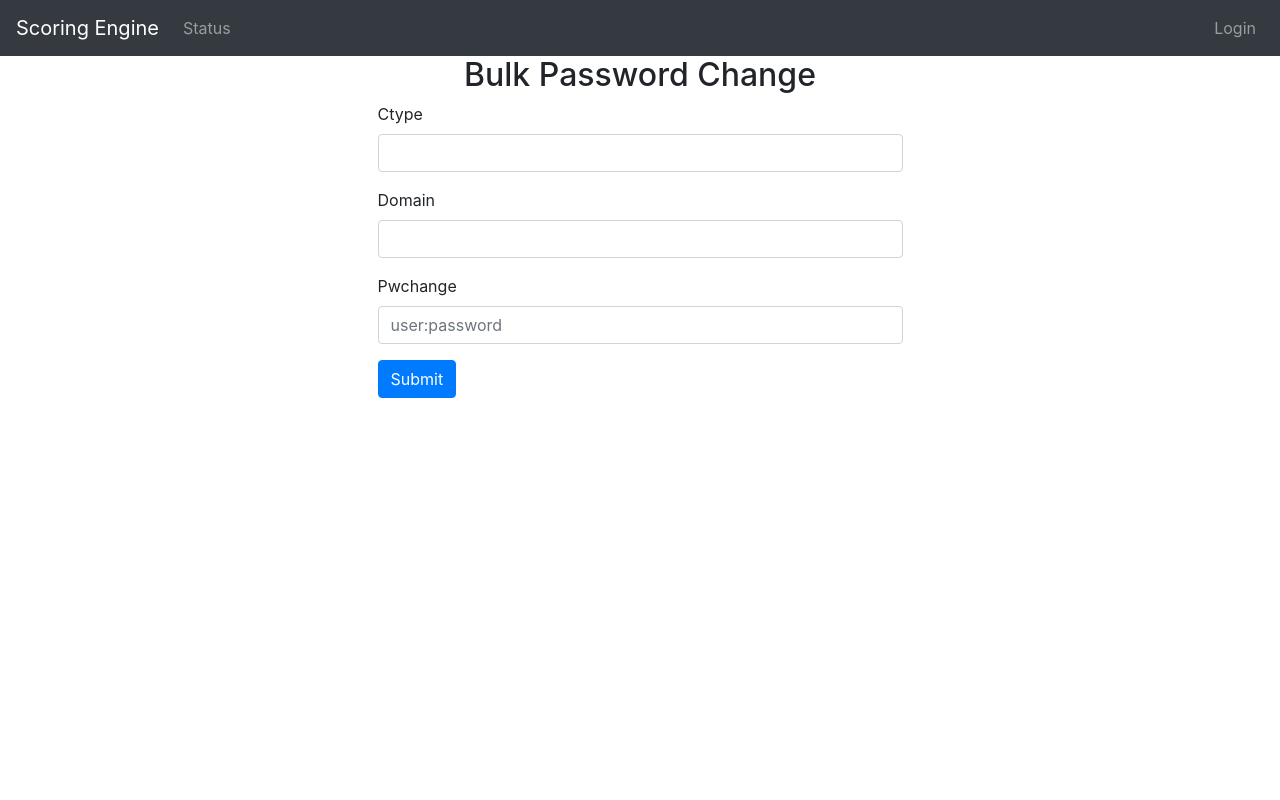
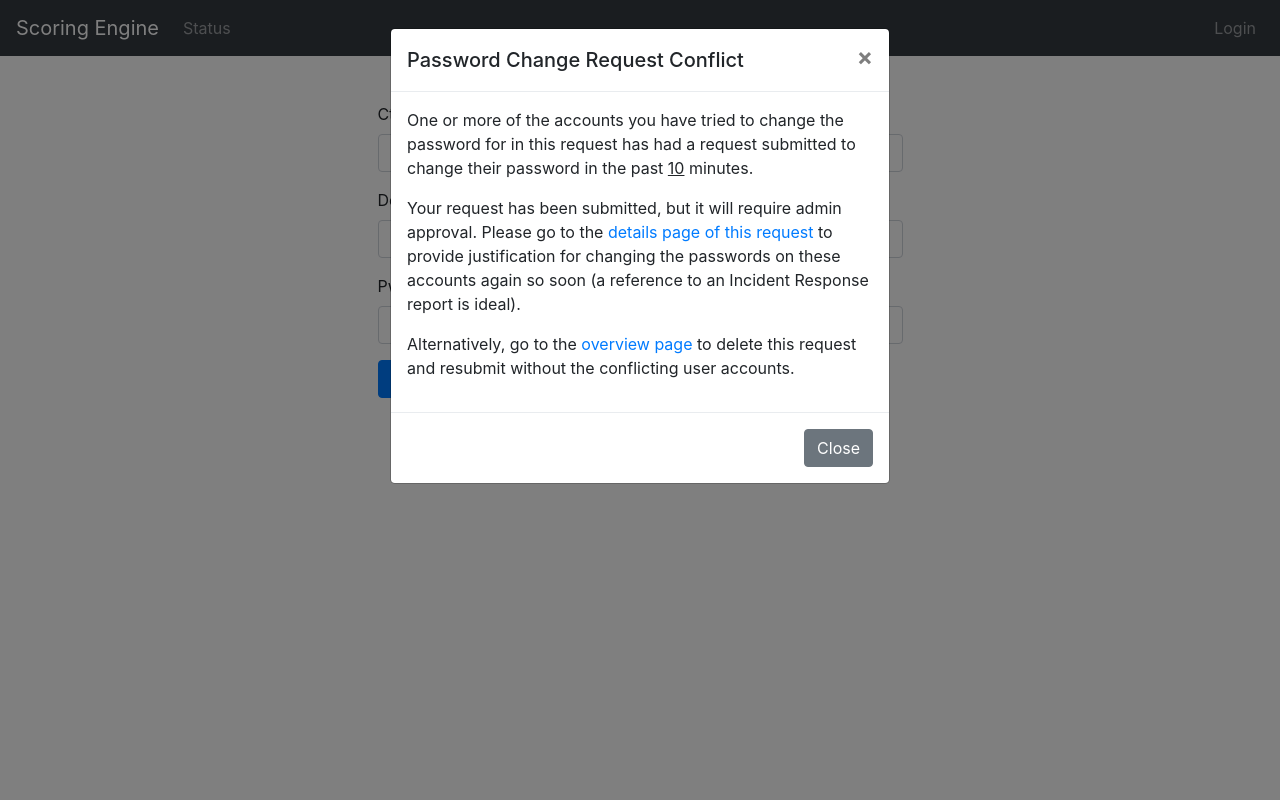
Before and after one commit to DSU-DefSec/ScoringEngine, a Flask app: template scoring/web/templates/pcr_new.html in a window 1280 px wide. Run offline with Flask 2, Linux system fonts and the light colour scheme; the template is opened without the code that fills it: most values are stand-ins (such as "Sample title", 1, 10 or a date in 2020); form fields are guessed from the names that the template uses; parts of the project's set-up code (start-up, migrations or seed data) failed here and were passed over; some libraries are stand-ins or nearby versions.

Commit message:
Password change request submission page.

```diff
--- a/scoring/web/server.py
+++ b/scoring/web/server.py
@@ -13,6 +13,7 @@ from flask_login import LoginManager, login_user, logout_user, login_required
 from .model import User, PasswordChangeRequest, PCRStatus
 from .decorators import *
 import db
+import re
 
 app = Flask(__name__)
 app.secret_key = 'this is a secret'
@@ -137,16 +138,20 @@ def pcr_details():
             pcr.set_team_comment(comment)
         return redirect(url_for('pcr_details') + '?id={}'.format(pcr_id))
 
-@app.route('/new-pcr', methods=['GET', 'POST'])
+@app.route('/new_pcr', methods=['GET', 'POST'])
 @login_required
 def new_pcr():
     """
     Render the password change request form.
     """
+    window = 60
+    pcr_id = 0
     form = PasswordChangeForm(wm)
+    conflict = False
     success = False
     if request.method == 'POST':
         if form.validate_on_submit():
+            success = True
             user = flask_login.current_user
             if user.is_admin:
                 team_id = form.team.data
@@ -157,9 +162,19 @@ def new_pcr():
             service_id = form.service.data
             pwchange = form.pwchange.data
 
-            wm.change_passwords(team_id, domain_id, service_id, pwchange)
-            success = True
-    return render_template('pcr_new.html', form=form, success=success)
+            pwchange = [line.split(':') for line in pwchange.split('\r\n')]
+            creds = []
+            for line in pwchange:
+                if len(line) >= 2:
+                    username = re.sub('\s+', '', line[0])
+                    password = re.sub('\s+', '', ':'.join(line[1:]))
+                    creds.append((username, password))
+            pcr = PasswordChangeRequest(team_id, PCRStatus.PENDING, creds, service_id=service_id, domain_id=domain_id)
+            conflict = pcr.conflicts(window)
+            if conflict:
+                pcr.set_status(PCRStatus.APPROVAL)
+            pcr_id = pcr.id
+    return render_template('pcr_new.html', form=form, window=window, pcr_id=pcr_id, success=success, conflict=conflict)
 
 @app.route('/result_log', methods=['GET'])
 @login_required
--- a/scoring/web/templates/base.html
+++ b/scoring/web/templates/base.html
@@ -5,6 +5,10 @@
 <link rel="stylesheet" href="https://maxcdn.bootstrapcdn.com/bootstrap/4.0.0/css/bootstrap.min.css" integrity="sha384-Gn5384xqQ1aoWXA+058RXPxPg6fy4IWvTNh0E263XmFcJlSAwiGgFAW/dAiS6JXm" crossorigin="anonymous">
 <link rel="stylesheet" href="https://use.fontawesome.com/releases/v5.0.13/css/all.css" integrity="sha384-DNOHZ68U8hZfKXOrtjWvjxusGo9WQnrNx2sqG0tfsghAvtVlRW3tvkXWZh58N9jp" crossorigin="anonymous">
 <link href="static/css/style.css" rel="stylesheet">
+<script src="https://code.jquery.com/jquery-3.2.1.slim.min.js" integrity="sha384-KJ3o2DKtIkvYIK3UENzmM7KCkRr/rE9/Qpg6aAZGJwFDMVNA/GpGFF93hXpG5KkN" crossorigin="anonymous"></script>
+<script src="https://cdnjs.cloudflare.com/ajax/libs/popper.js/1.12.9/umd/popper.min.js" integrity="sha384-ApNbgh9B+Y1QKtv3Rn7W3mgPxhU9K/ScQsAP7hUibX39j7fakFPskvXusvfa0b4Q" crossorigin="anonymous"></script>
+<script src="https://maxcdn.bootstrapcdn.com/bootstrap/4.0.0/js/bootstrap.min.js" integrity="sha384-JZR6Spejh4U02d8jOt6vLEHfe/JQGiRRSQQxSfFWpi1MquVdAyjUar5+76PVCmYl" crossorigin="anonymous"></script>
+<script src="static/js/scripts.js"></script>
 {% block head %}
 {% endblock%}
 </head>
@@ -61,9 +65,5 @@
 {% block after %}
 {% endblock %}
 
-<script src="https://code.jquery.com/jquery-3.2.1.slim.min.js" integrity="sha384-KJ3o2DKtIkvYIK3UENzmM7KCkRr/rE9/Qpg6aAZGJwFDMVNA/GpGFF93hXpG5KkN" crossorigin="anonymous"></script>
-<script src="https://cdnjs.cloudflare.com/ajax/libs/popper.js/1.12.9/umd/popper.min.js" integrity="sha384-ApNbgh9B+Y1QKtv3Rn7W3mgPxhU9K/ScQsAP7hUibX39j7fakFPskvXusvfa0b4Q" crossorigin="anonymous"></script>
-<script src="https://maxcdn.bootstrapcdn.com/bootstrap/4.0.0/js/bootstrap.min.js" integrity="sha384-JZR6Spejh4U02d8jOt6vLEHfe/JQGiRRSQQxSfFWpi1MquVdAyjUar5+76PVCmYl" crossorigin="anonymous"></script>
-<script src="static/js/scripts.js"></script>
 </body>
 </html>
--- a/scoring/web/templates/pcr_new.html
+++ b/scoring/web/templates/pcr_new.html
@@ -1,6 +1,15 @@
 {% extends 'base.html' %}
 
 {% block content %}
+<script>
+    function modalTrigger(conflict) {
+        if ({{ conflict|int }}) {
+            $('#conflictModal').modal('show');
+        }
+    }
+    document.body.onload = modalTrigger;
+</script>
+
 <div class="col-sm-6 offset-sm-3">
     <h2 class="text-center">Bulk Password Change</h2>
 
@@ -103,4 +112,24 @@
     credtype_change();
 </script>
 
+<div class="modal fade" id="conflictModal" tabindex="-1" role="dialog" aria-labelledby="conflictModalLabel" aria-hidden="true">
+  <div class="modal-dialog" role="document">
+    <div class="modal-content">
+      <div class="modal-header">
+        <h5 class="modal-title" id="conflictModalLabel">Password Change Request Conflict</h5>
+        <button type="button" class="close" data-dismiss="modal" aria-label="Close">
+          <span aria-hidden="true">&times;</span>
+        </button>
+      </div>
+      <div class="modal-body">
+        <p>One or more of the accounts you have tried to change the password for in this request has had a request submitted to change their password in the past <u>{{ window }}</u> minutes.
+        <p>Your request has been submitted, but it will require admin approval. Please go to the <a href="/pcr_details?id={{pcr_id}}">details page of this request</a> to provide justification for changing the passwords on these accounts again so soon (a reference to an Incident Response report is ideal).
+        <p>Alternatively, go to the <a href="/pcr">overview page</a> to delete this request and resubmit without the conflicting user accounts.
+      </div>
+      <div class="modal-footer">
+        <button type="button" class="btn btn-secondary" data-dismiss="modal">Close</button>
+      </div>
+    </div>
+  </div>
+</div>
 {% endblock %}
```
